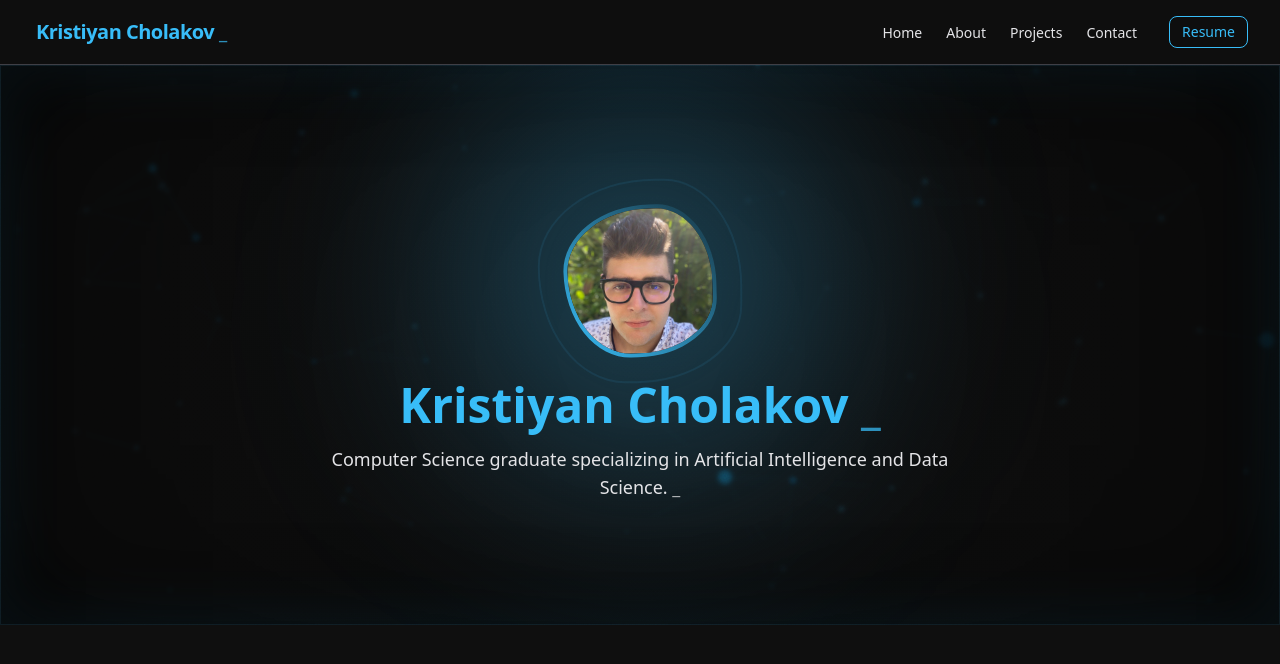
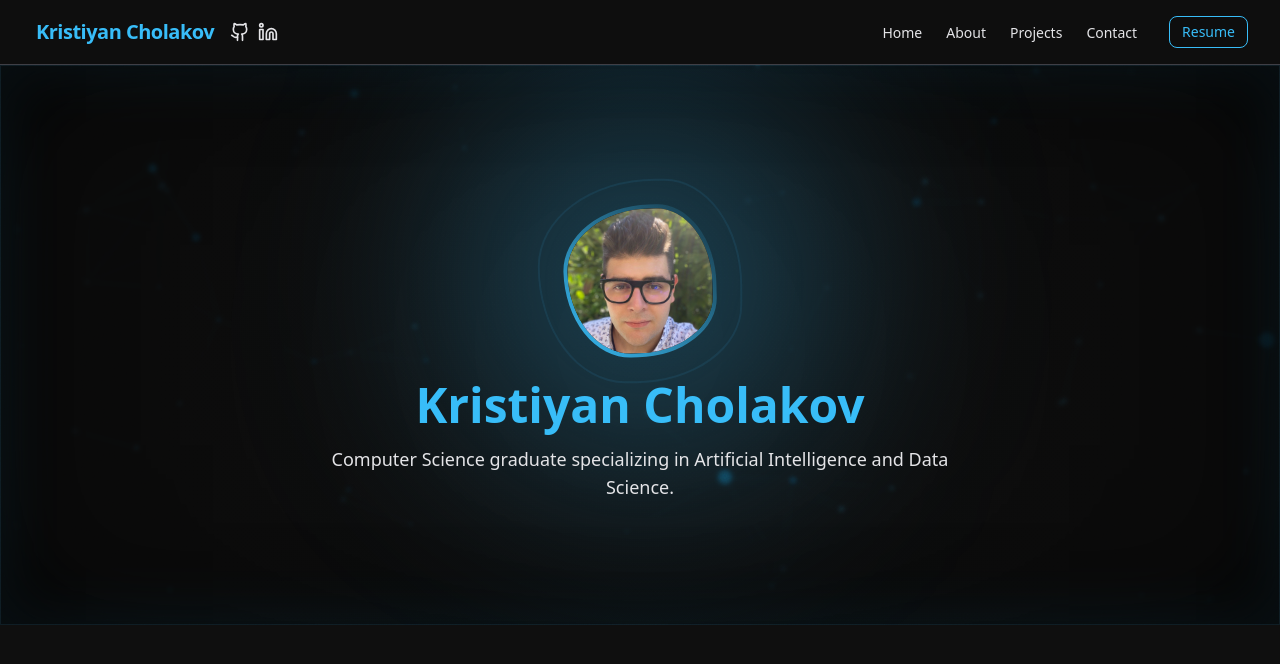
Before and after one commit to KristiyanCholakov/Portfolio-Website, a Next.js app: page / in a window 1280 px wide. Shown: the top 664 px of the page. Built offline with nearby package versions, Linux system fonts and the light colour scheme.

Commit message:
finishing touches for the navbar and typing text element

```diff
--- a/src/components/sections/Navbar.tsx
+++ b/src/components/sections/Navbar.tsx
@@ -1,8 +1,8 @@
 'use client'
 
 import Link from 'next/link'
-import { useState, useEffect } from 'react'
-import { Menu, X } from 'lucide-react'
+import { useState } from 'react'
+import { Menu, X, Github, Linkedin } from 'lucide-react'
 import { Button } from '@/components/ui/button'
 import { motion, AnimatePresence } from 'framer-motion'
 import TypingText from '@/components/ui/TypingText'
@@ -12,6 +12,11 @@ const navItems = [
   { href: '#about', label: 'About' },
   { href: '#projects', label: 'Projects' },
   { href: '#contact', label: 'Contact' },
+]
+
+const socialLinks = [
+  { href: 'https://github.com/KristiyanCholakov', icon: Github, label: 'GitHub' },
+  { href: 'https://linkedin.com/in/kristiyan-cholakov', icon: Linkedin, label: 'LinkedIn' },
 ]
 
 const linkVariants = {
@@ -29,20 +34,43 @@ const linkVariants = {
 
 export default function Navbar() {
   const [mobileMenuOpen, setMobileMenuOpen] = useState(false)
-
   const fullName = 'Kristiyan Cholakov'
 
   return (
     <header className="border-border bg-background/95 relative w-full border-b font-mono shadow-md shadow-black/10 backdrop-blur-md">
       <div className="mx-auto max-w-7xl px-4 sm:px-6 lg:px-8">
         <div className="flex h-16 items-center justify-between">
-          {/* Brand */}
+          {/* Brand with Social Media Icons */}
+          <div className="flex items-center">
             <Link
               href="/"
               className="text-accent flex items-center text-lg font-bold tracking-tight whitespace-nowrap sm:text-xl"
             >
               <TypingText text={fullName} className="text-accent ml-1" />
             </Link>
+
+            {/* Social Media Icons next to name */}
+            <div className="ml-4 flex items-center space-x-2">
+              {socialLinks.map(({ href, icon: Icon, label }, i) => (
+                <motion.div
+                  key={label}
+                  initial={{ opacity: 0, scale: 0.8 }}
+                  animate={{ opacity: 1, scale: 1 }}
+                  transition={{ delay: 0.8 + i * 0.1, duration: 0.3 }}
+                >
+                  <a
+                    href={href}
+                    target="_blank"
+                    rel="noopener noreferrer"
+                    aria-label={label}
+                    className="text-text-muted hover:text-accent transition-colors duration-300"
+                  >
+                    <Icon className="h-5 w-5" />
+                  </a>
+                </motion.div>
+              ))}
+            </div>
+          </div>
 
           {/* Desktop Nav */}
           <nav className="hidden items-center space-x-6 md:flex">
@@ -78,7 +106,7 @@ export default function Navbar() {
                   href="/Kristiyan_Cholakov_Resume.pdf"
                   target="_blank"
                   rel="noopener noreferrer"
-                  className="border-accent bg-surface text-accent hover:bg-accent ml-2 border transition-colors duration-300 hover:!text-red-50"
+                  className="border-accent bg-surface text-accent hover:bg-accent ml-2 border transition-colors duration-300 hover:!text-white"
                 >
                   Resume
                 </a>
@@ -86,24 +114,40 @@ export default function Navbar() {
             </motion.div>
           </nav>
 
-          {/* Mobile Toggle */}
-          <div className="md:hidden">
-            <Button variant="ghost" size="icon" onClick={() => setMobileMenuOpen(!mobileMenuOpen)}>
+          {/* Mobile Toggle with Animation */}
+          <motion.div
+            className="md:hidden"
+            initial={{ opacity: 0, y: -5 }}
+            animate={{ opacity: 1, y: 0 }}
+            transition={{ delay: 0.2, duration: 0.3, ease: 'easeOut' }}
+          >
+            <Button
+              size="icon"
+              onClick={() => setMobileMenuOpen(!mobileMenuOpen)}
+              className="text-text-muted hover:text-accent transition-colors duration-300"
+            >
               {mobileMenuOpen ? <X className="h-5 w-5" /> : <Menu className="h-5 w-5" />}
             </Button>
-          </div>
+          </motion.div>
         </div>
       </div>
 
-      {/* Mobile Menu */}
+      {/* Mobile Menu with smooth slide transition */}
+      <div className="overflow-hidden md:hidden">
         <AnimatePresence>
           {mobileMenuOpen && (
             <motion.div
-            className="px-4 pt-2 pb-4 font-mono md:hidden"
-            initial={{ opacity: 0, y: -10 }}
-            animate={{ opacity: 1, y: 0 }}
-            exit={{ opacity: 0, y: -5 }}
-            transition={{ duration: 0.2, ease: 'easeOut' }}
+              className="px-4 pt-2 pb-4 font-mono"
+              initial={{ opacity: 0, height: 0, y: -20 }}
+              animate={{ opacity: 1, height: 'auto', y: 0 }}
+              exit={{ opacity: 0, height: 0, y: -20 }}
+              transition={{
+                duration: 0.4,
+                ease: [0.22, 1, 0.36, 1],
+                height: {
+                  duration: 0.4,
+                },
+              }}
             >
               <nav className="space-y-3">
                 {navItems.map(({ href, label }, i) => (
@@ -137,7 +181,7 @@ export default function Navbar() {
                       href="/Kristiyan_Cholakov_Resume.pdf"
                       target="_blank"
                       rel="noopener noreferrer"
-                    className="border-accent bg-surface text-accent hover:bg-accent mt-2 w-full border transition-colors duration-300"
+                      className="border-accent bg-surface text-accent hover:bg-accent mt-2 w-full border transition-colors duration-300 hover:!text-white"
                     >
                       Resume
                     </a>
@@ -147,6 +191,7 @@ export default function Navbar() {
             </motion.div>
           )}
         </AnimatePresence>
+      </div>
     </header>
   )
 }
--- a/src/components/ui/TypingText.tsx
+++ b/src/components/ui/TypingText.tsx
@@ -26,7 +26,7 @@ export default function TypingText({
   return (
     <span className={className}>
       {typed}
-      <span className="animate-pulse"> _</span>
+      <span className="animate-pulse"></span>
     </span>
   )
 }
```
Lines whose indentation alone changed are shown as unchanged.
